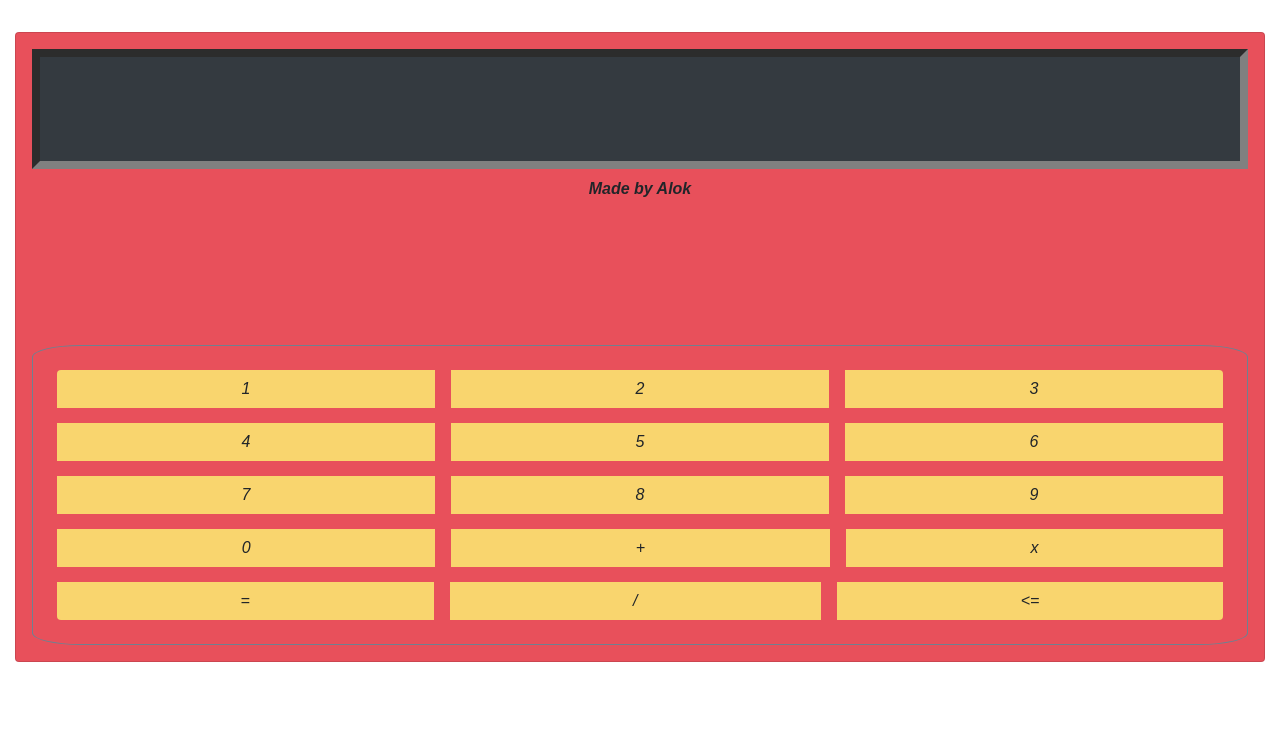
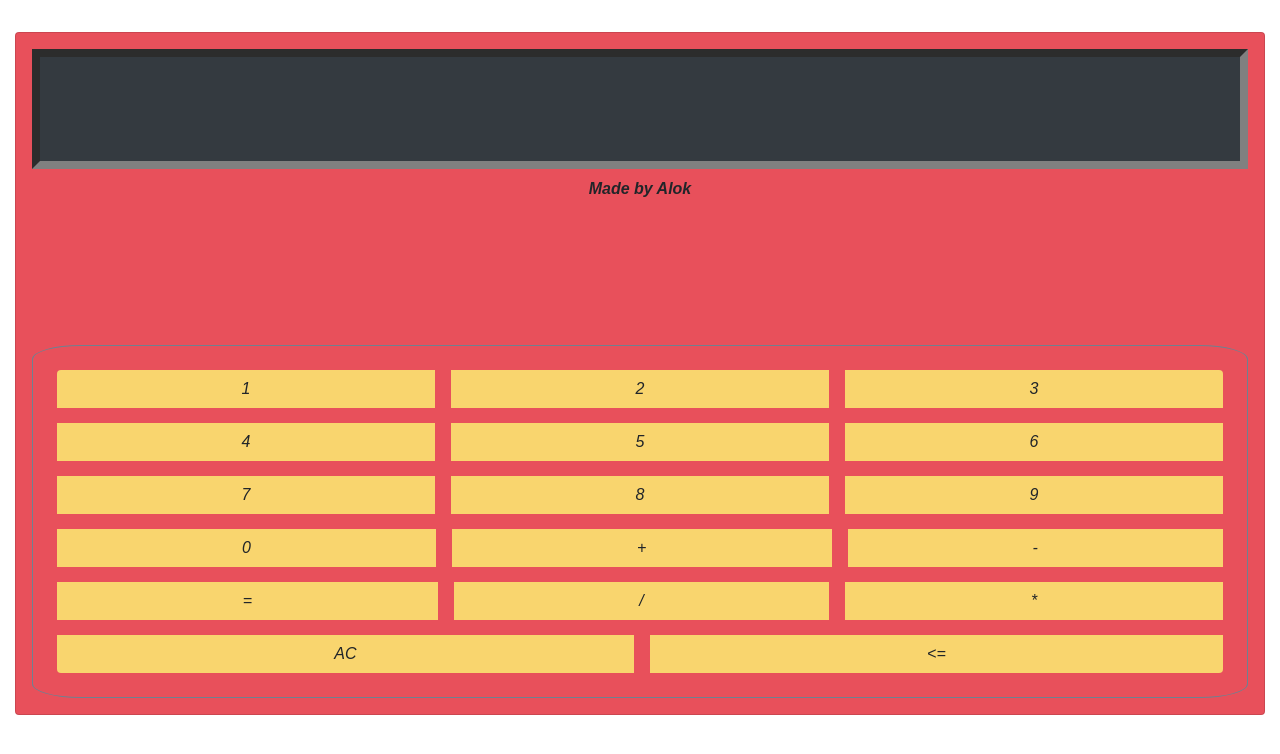
Before and after one commit to i-m-alok/React-Calculator-app, a React (Create React App) app: page / in a window 1280 px wide. Shown: the top 754 px of the page. Built offline with nearby package versions, Linux system fonts and the light colour scheme.

Commit message:
Used eval  method but further I will use utility methods Still lots of work needed to make it better I need to use data structure like stack for parsing the expression. But as of now I will stop working on it.

```diff
--- a/src/components/body.jsx
+++ b/src/components/body.jsx
@@ -9,18 +9,23 @@ class Body extends Component {
 
   handleOnAppend = (event) => {
     let currentElement = event.target.innerHTML;
-    let numberKeys = ["1", "2", "3", "4", "5", "6", "7", "8", "9", "0"];
-    if (numberKeys.includes(currentElement)) {
+    if (currentElement === "&lt;=") {
+      this.setState({
+        displayText: this.state.displayText.slice(0, -1)
+      });
+    } else if (currentElement === "=") {
+      // let result = this.add(this.state.previousNumber,Number(this.state.displayText));
+      let result = eval(this.state.displayText);
+      this.setState({ displayText: String(result) });
+    } else if (currentElement === "AC") {
+      this.setState({ displayText: "" });
+    } else {
       let currentText = this.state.displayText + currentElement;
       currentText.length < 13
         ? this.setState({
             displayText: currentText
           })
         : alert("Exceeding limit");
-    } else if (currentElement === "&lt;=") {
-      this.setState({
-        displayText: this.state.displayText.slice(0, -1)
-      });
     }
   };
 
--- a/src/components/button.jsx
+++ b/src/components/button.jsx
@@ -3,17 +3,6 @@ import React, { Component } from "react";
 class Button extends Component {
   state = {
     butttonText: this.props.buttonText
-  };
-
-  printNum = (event) => {
-    this.setState({
-      currentValue: event.target.innerHTML
-    });
-    console.log("Number clicked " + this.state.currentValue);
-  };
-
-  addToDisplay = (event) => {
-    console.log(event.target, this.props);
   };
 
   render() {
--- a/src/components/keypad.jsx
+++ b/src/components/keypad.jsx
@@ -7,8 +7,9 @@ class Keypad extends Component {
       [1, 2, 3],
       [4, 5, 6],
       [7, 8, 9],
-      [0, "+", "x"],
-      ["=", "/", "<="]
+      [0, "+", "-"],
+      ["=", "/", "*"],
+      ["AC", "<="]
     ],
     currentValue: 0
   };
```
